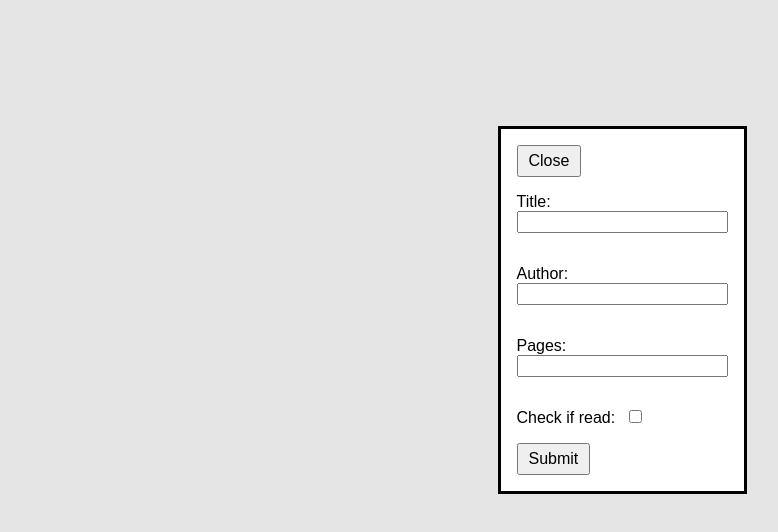
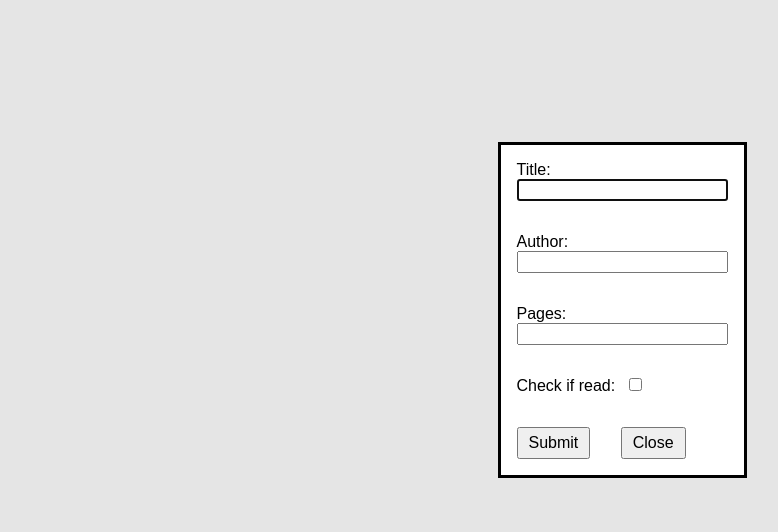
Before and after one commit to latsonj/library, a plain HTML site: page index.html in a window 1280 px wide. Both pictures are taken after a click on the button "+ Add new book". Shown: the part 90-622 px from the top of the page, without its empty margins (18-796 px from the left). Drawn offline with Linux system fonts and the light colour scheme.

Commit message:
Change position of dialog buttons

```diff
--- a/index.html
+++ b/index.html
@@ -13,7 +13,6 @@
     <h1 class="heading">Library</h1>
     <button class="add-book-button">+ Add new book</button>
     <dialog>
-      <button type="button" class="close-dialog-button">Close</button>
       <form action="#" method="get">
         <p>
           <label for="book-title">Title: </label>
@@ -25,14 +24,15 @@
         </p>
         <p>
           <label for="book-pages">Pages: </label>
-          <input type="text" id="book-pages" name="book-pages">
+          <input type="number" id="book-pages" name="book-pages">
         </p>
         <p>
           <label for="read-status">Check if read: </label>
           <input type="checkbox" id="read-status" name="read-status">
         </p>
-        <button type="submit" class="submit-button">Submit</button>
       </form>
+      <button type="submit" class="submit-button">Submit</button>
+      <button type="button" class="close-dialog-button">Close</button>
     </dialog>
   </div>
 
--- a/style.css
+++ b/style.css
@@ -55,12 +55,12 @@ dialog button {
   padding: 5px 10px;
 }
 
-dialog button:first-child {
-  margin: 1rem 0 0 1rem;
+.submit-button {
+  margin: 1rem;
 }
 
-dialog button:last-child {
-  margin: 0 0 1rem 1rem;
+.close-dialog-button {
+  margin: 1rem 0.62rem 1rem;
 }
 
 .library-container {
```
